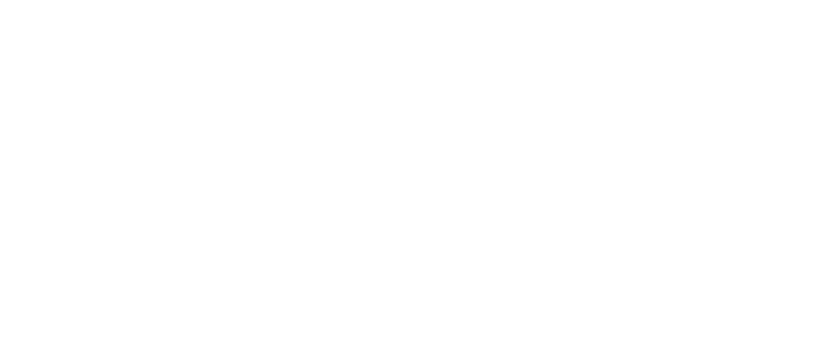
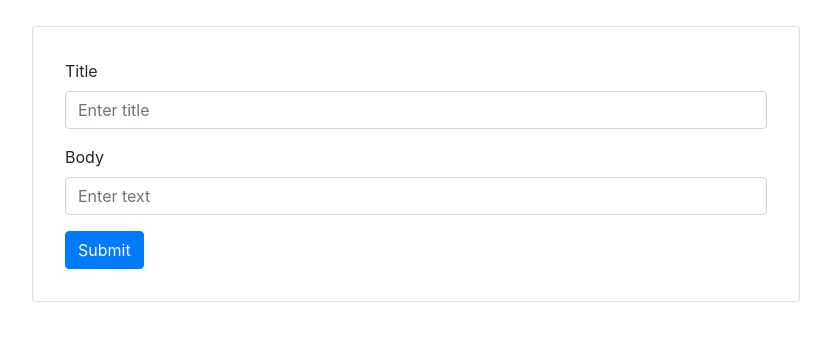
Before and after one commit to OlexG/nodejs-react-forum, a React (Create React App) app in the folder client/: page /create in a window 1280 px wide. Shown: the top 338 px of the page, without its empty margins (224-1055 px from the left). Built offline with nearby package versions, Linux system fonts and the light colour scheme.

Commit message:
Added post creator page

```diff
--- a/client/src/Components/App/App.js
+++ b/client/src/Components/App/App.js
@@ -14,7 +14,8 @@
 	return (
 		<div>
 			<NavbarComponent/>
-			<div className = "d-flex flex-column" style = {{"alignItems":"center"}}>
+			<div className = "row">
+				<div className = "d-flex flex-column col-9 align-self-start" style = {{"alignItems":"center"}}>
 					{posts ?
 						(
 							posts.map((d, idx) => { return <Post key = {idx} text = {d.text}/>; })
@@ -24,6 +25,8 @@
 						)
 					}
 				</div>
+				<a type="button" class="btn btn-primary col-2 align-self-top h-25" style = {{"margin":"1em"}} href = "/create">Create a Post</a>
+			</div>
 		</div>
 	);
 };
--- /dev/null
+++ b/client/src/Components/PostCreator/PostCreator.js
@@ -0,0 +1,22 @@
+import React from 'react';
+import 'bootstrap/dist/css/bootstrap.css';
+
+const PostCreator = (props) => {
+	return (
+		<div style = {{"margin-left":"20%", "margin-right":"20%", "margin-top":"2%", "padding":"2em"}} className = "card">
+			<form action="/add_post" method="POST">
+				<div class="form-group">
+					<label>Title</label>
+					<input class="form-control" id="titleInput" placeholder="Enter title"/>
+				</div>
+				<div class="form-group">
+					<label>Body</label>
+					<input class="form-control" id="bodyInput" placeholder="Enter text"/>
+				</div>
+				<button type="submit" class="btn btn-primary">Submit</button>
+			</form>
+		</div>
+	);
+};
+
+export default PostCreator;
--- a/client/src/index.js
+++ b/client/src/index.js
@@ -1,4 +1,5 @@
 import App from './Components/App/App.js';
+import PostCreator from './Components/PostCreator/PostCreator.js';
 import ReactDOM from 'react-dom';
 import { Link, BrowserRouter as Router, Route } from "react-router-dom";
 
@@ -7,6 +8,7 @@
 		<>
 			<Router>
 				<Route exact path="/" component={App} />
+				<Route path="/create" component={PostCreator} />
 			</Router>
 		</>
 	);
```
Lines whose indentation alone changed are shown as unchanged.
